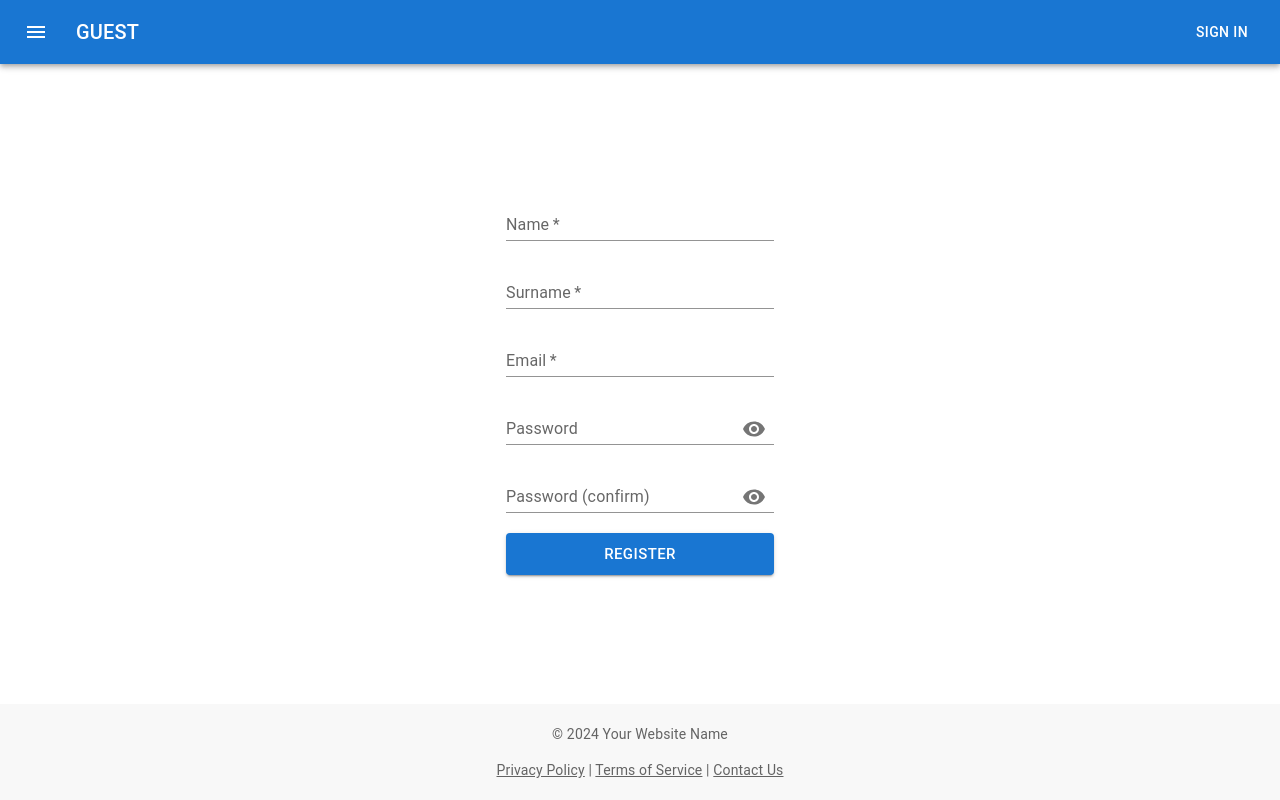
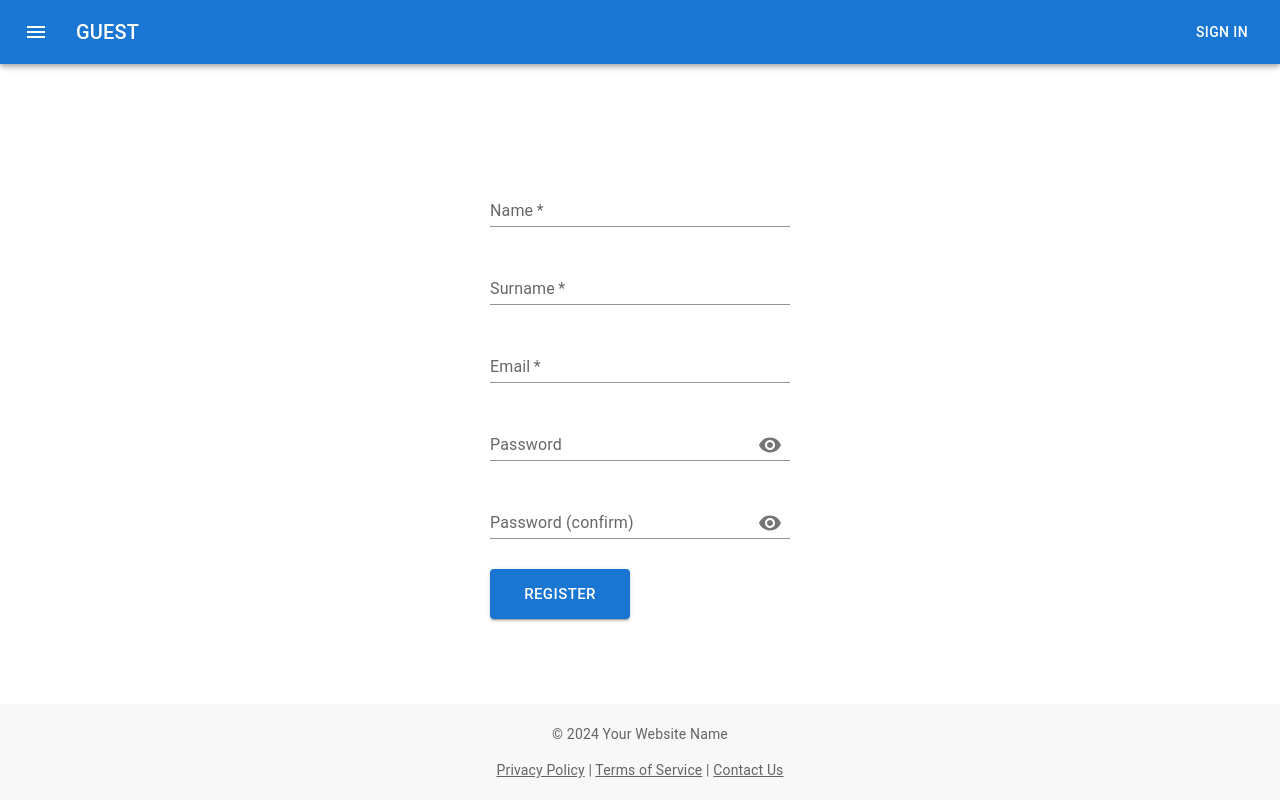
Before and after one commit to AlexanderVolkovIPZ/SkillUpProject, a React (Create React App) app in the folder frontend/: page /registration in a window 1280 px wide. Built offline with nearby package versions, Linux system fonts and the light colour scheme.

Commit message:
Changed style of register form

```diff
--- a/frontend/src/components/registerForm/RegisterForm.jsx
+++ b/frontend/src/components/registerForm/RegisterForm.jsx
@@ -47,7 +47,7 @@ export default function RegisterForm () {
     event.preventDefault();
   };
 
-  return <form action="" className={s.form} onSubmit={handleSubmit(onSubmit)}>
+  return <form action="" className={s.formRegister} onSubmit={handleSubmit(onSubmit)}>
     <TextField
       id="firstName"
       label="Name"
--- a/frontend/src/components/registerForm/RegisterForm.module.css
+++ b/frontend/src/components/registerForm/RegisterForm.module.css
@@ -1,12 +1,17 @@
-.form{
+.formRegister {
     display: flex;
     flex-direction: column;
-    justify-content: center;
-    row-gap: 20px;
-    max-width: 300px;
-    padding: 20px;
+    margin-top: 30px;
+    width: 300px;
+    row-gap: 30px;
+    font-size: 30px;
 }
 
-.error{
+.formRegister button[type="submit"] {
+    width: 140px;
+    height: 50px;
+}
+
+.error {
     color: red;
 }
```
Also changed, not shown: frontend/public/images/pngwing.png (deleted).
